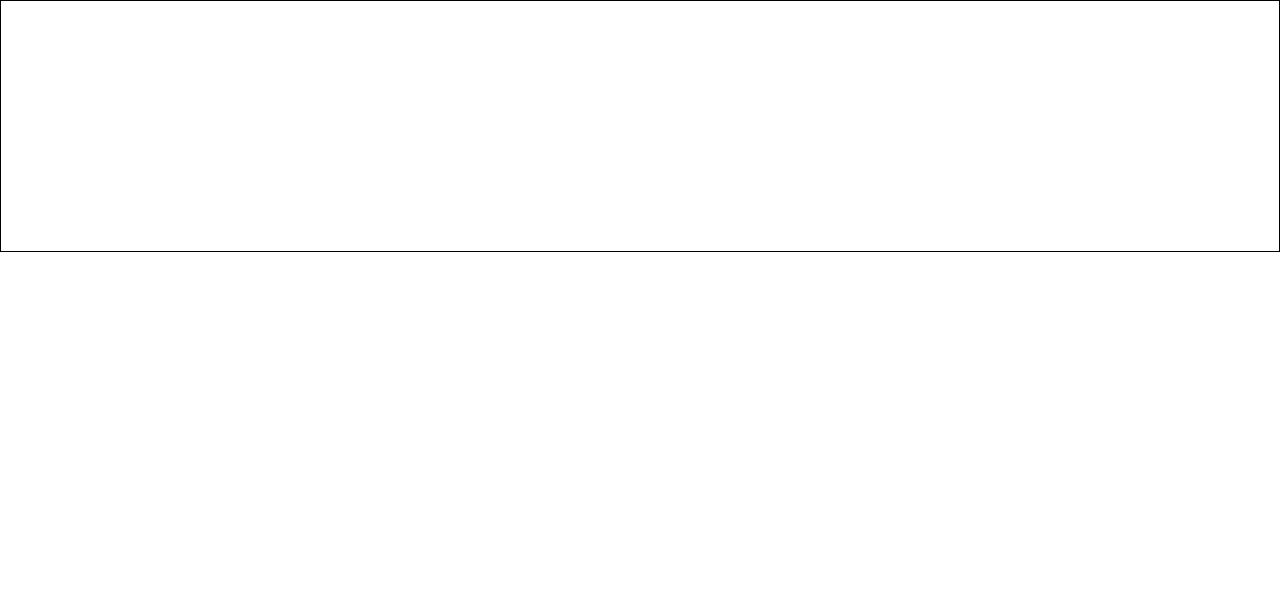
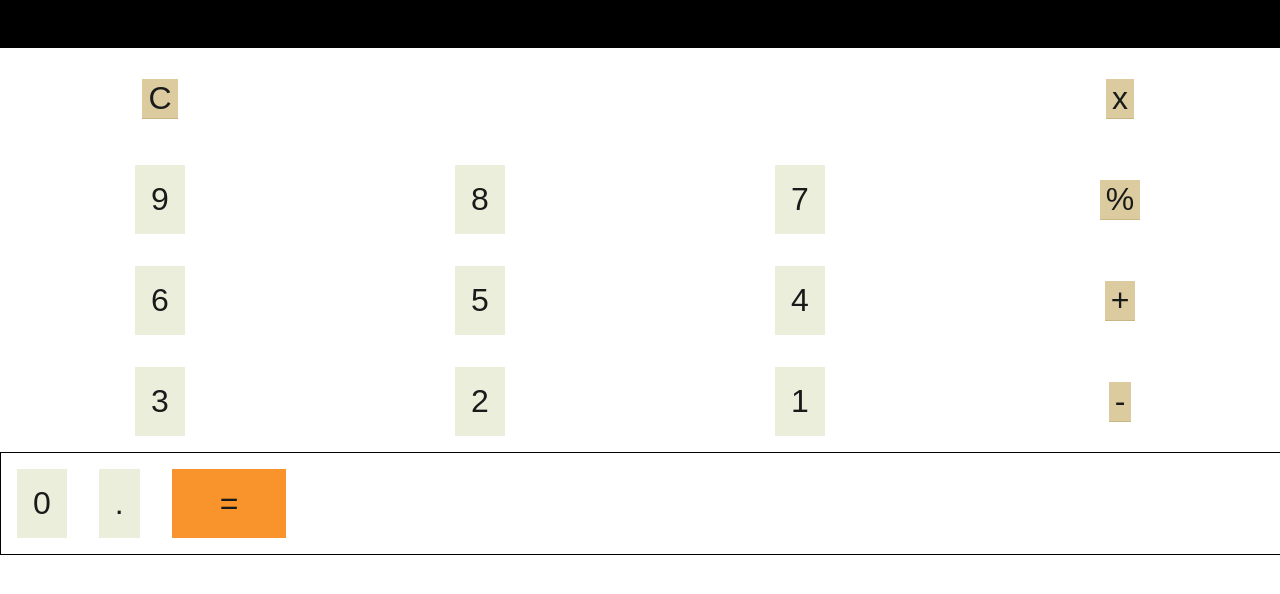
Before and after one commit to craigmclean39/calculator, a plain HTML site: page index.html in a window 1280 px wide. Drawn offline with Linux system fonts and the light colour scheme.

Commit message:
added basic styling and buttons for calculator

```diff
--- a/css/calc.css
+++ b/css/calc.css
@@ -1,9 +1,133 @@
+html {
+    font-size: 16px;
+}
+
+#calc-output {
+
+    width: 100vw;
+    height: 3rem;
+    background-color: black;
+}
 
 #button-grid {
 
     display: grid;
-    grid-template-columns: 50px 50px 50px 50px;
-    grid-template-rows: 50px 50px 50px 50px 50px;
+    grid-template-columns: 1fr 1fr 1fr 1fr;
+    grid-template-rows: 1fr 1fr 1fr 1fr;
+    justify-items: center;
+    align-items: center;
+}
+
+.op-btn{
+
+    font-size: 2rem;
+    color: #191B1A;
+    background-color: #DDCBA0;
+    border: none;
+    border-bottom: solid 1px #C8B783;
+    margin: 1rem;
+}
+
+.num-btn{
+
+    font-size: 2rem;
+    color: #191B1A;
+    background-color: #ECEEDC;
+    border: none;
+    margin: 1rem;
+    padding: 1rem;
+}
+
+.eq-btn{
+
+    font-size: 2rem;
+    color: #191B1A;
+    background-color: #F9942C;
+    border: none;
+    margin: 1rem;
+}
+
+#btn-c{
+    grid-row: 1;
+    grid-column: 1;
+}
+
+#btn-mul{
+    grid-row: 1;
+    grid-column: 4;
+}
+
+#btn-div{
+    grid-row: 2;
+    grid-column: 4;
+}
+
+#btn-plus{
+    grid-row: 3;
+    grid-column: 4;
+}
+
+#btn-minus{
+    grid-row: 4;
+    grid-column: 4;
+}
+
+#btn-9{
+    grid-row: 2;
+    grid-column: 1;
+}
+
+#btn-8{
+    grid-row: 2;
+    grid-column: 2;
+}
+
+#btn-7{
+    grid-row: 2;
+    grid-column: 3;
+}
+
+#btn-6{
+    grid-row: 3;
+    grid-column: 1;
+}
+
+#btn-5{
+    grid-row: 3;
+    grid-column: 2;
+}
+
+#btn-4{
+    grid-row: 3;
+    grid-column: 3;
+}
+
+#btn-3{
+    grid-row: 4;
+    grid-column: 1;
+}
+
+#btn-2{
+    grid-row: 4;
+    grid-column: 2;
+}
+
+#btn-1{
+    grid-row: 4;
+    grid-column: 3;
+}
+
+#flex-btns {
+
+    display: flex;
+    flex-direction: row;
+    justify-content: flex-start;
+
+    width: 100vw;
 
     border: solid 1px black;
 }
+
+#btn-equals{
+    padding: 1rem 3rem;
+}
--- a/index.html
+++ b/index.html
@@ -15,8 +15,28 @@
 
 <body>
 
+    <div id="calc-output"></div>
     <div id='button-grid'>
+        <button class = "op-btn btn" id="btn-c">C</button>
+        <button class = "op-btn btn" id="btn-div">%</button>
+        <button class = "op-btn btn" id="btn-mul">x</button>
+        <button class = "op-btn btn" id="btn-plus">+</button>
+        <button class = "op-btn btn" id="btn-minus">-</button>
+        <button class = "num-btn btn" id="btn-9">9</button>
+        <button class = "num-btn btn" id="btn-8">8</button>
+        <button class = "num-btn btn" id="btn-7">7</button>
+        <button class = "num-btn btn" id="btn-6">6</button>
+        <button class = "num-btn btn" id="btn-5">5</button>
+        <button class = "num-btn btn" id="btn-4">4</button>
+        <button class = "num-btn btn" id="btn-3">3</button>
+        <button class = "num-btn btn" id="btn-2">2</button>
+        <button class = "num-btn btn" id="btn-1">1</button>
+    </div>
 
+    <div id = "flex-btns">
+        <button class = "num-btn btn" id="btn-0">0</button>
+        <button class = "num-btn btn" id="btn-dot">.</button>
+        <button class = "eq-btn btn" id="btn-equals">=</button>
     </div>
 
 
```
